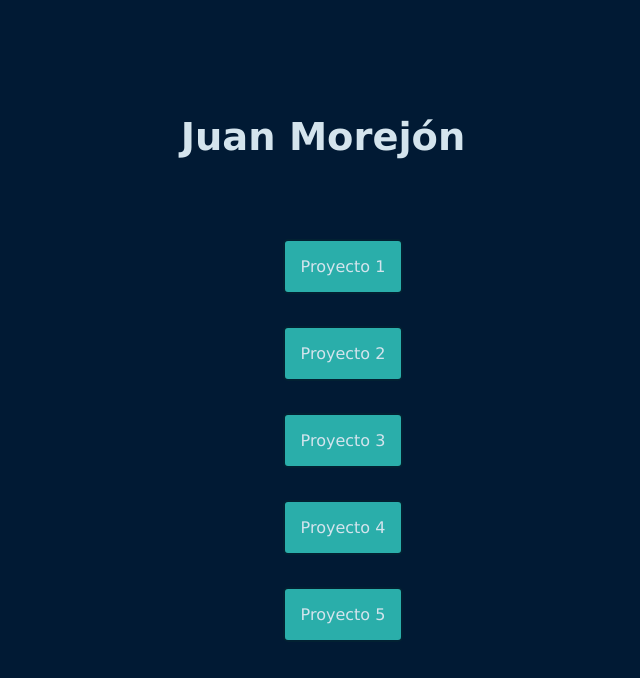
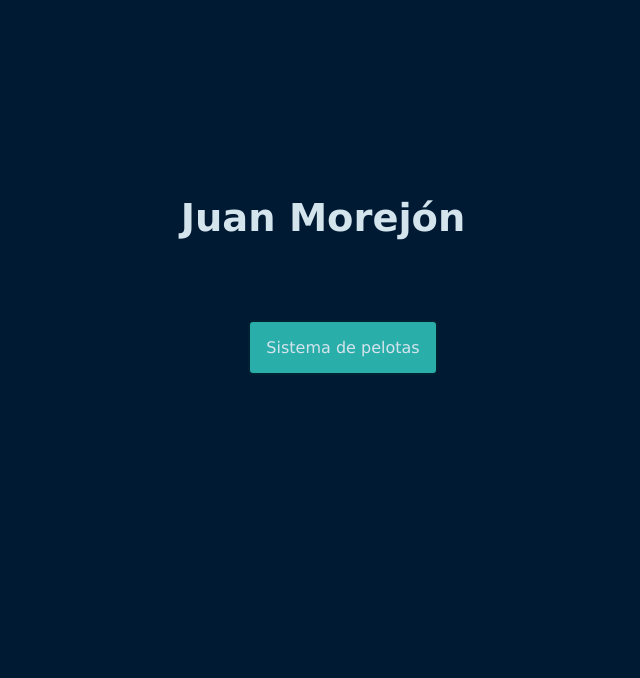
Before and after one commit to J-M0R3/J.M0R3.github.io, a plain HTML site: page index.html in a window 1280 px wide. Shown: the whole page, without its empty margins (317-957 px from the left). Drawn offline with Linux system fonts and the light colour scheme.

Commit message:
Sistema agregado

```diff
--- a/index.html
+++ b/index.html
@@ -17,11 +17,7 @@
         </div class="title">
         <nav class="nav">
             <ul>
-                <li><a href="https://github.com/J-M0R3/J.M0R3.github.io/projects?query=is%3Aopen">Proyecto 1</a></i>
-                <li><a href="https://github.com/J-M0R3/J.M0R3.github.io">Proyecto 2</a></li>
-                <li><a href="https://github.com/J-M0R3/J.M0R3.github.io/wiki">Proyecto 3</a></li>
-                <li><a href="https://github.com/J-M0R3/J.M0R3.github.io/pulse">Proyecto 4</a></li>
-                <li><a href="https://github.com/J-M0R3/J.M0R3.github.io/wiki">Proyecto 5</a></li>
+                <li><a href="https://j-m0r3.github.io/Pelotas-que-rebotan/">Sistema de pelotas</a></i>
             </ul>
         </nav class="nav">
     </main>
```
